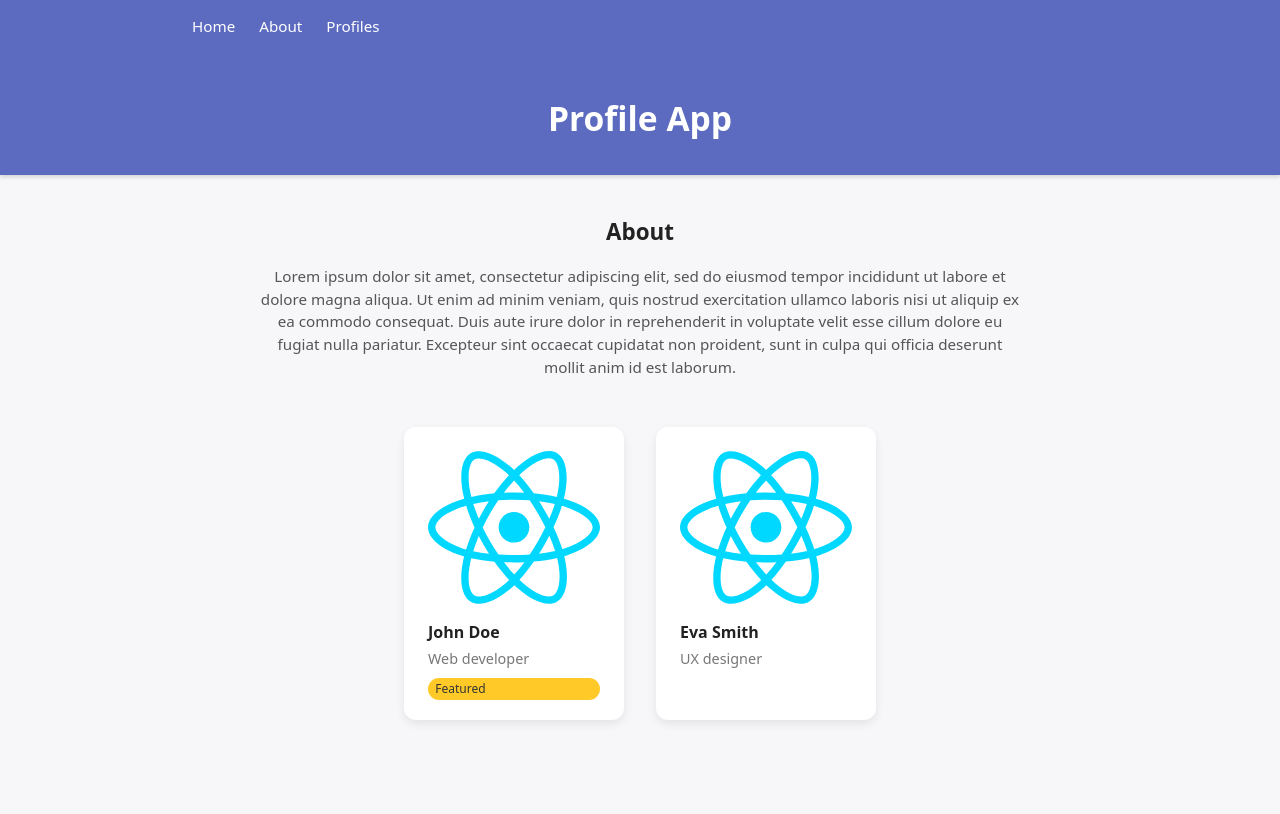
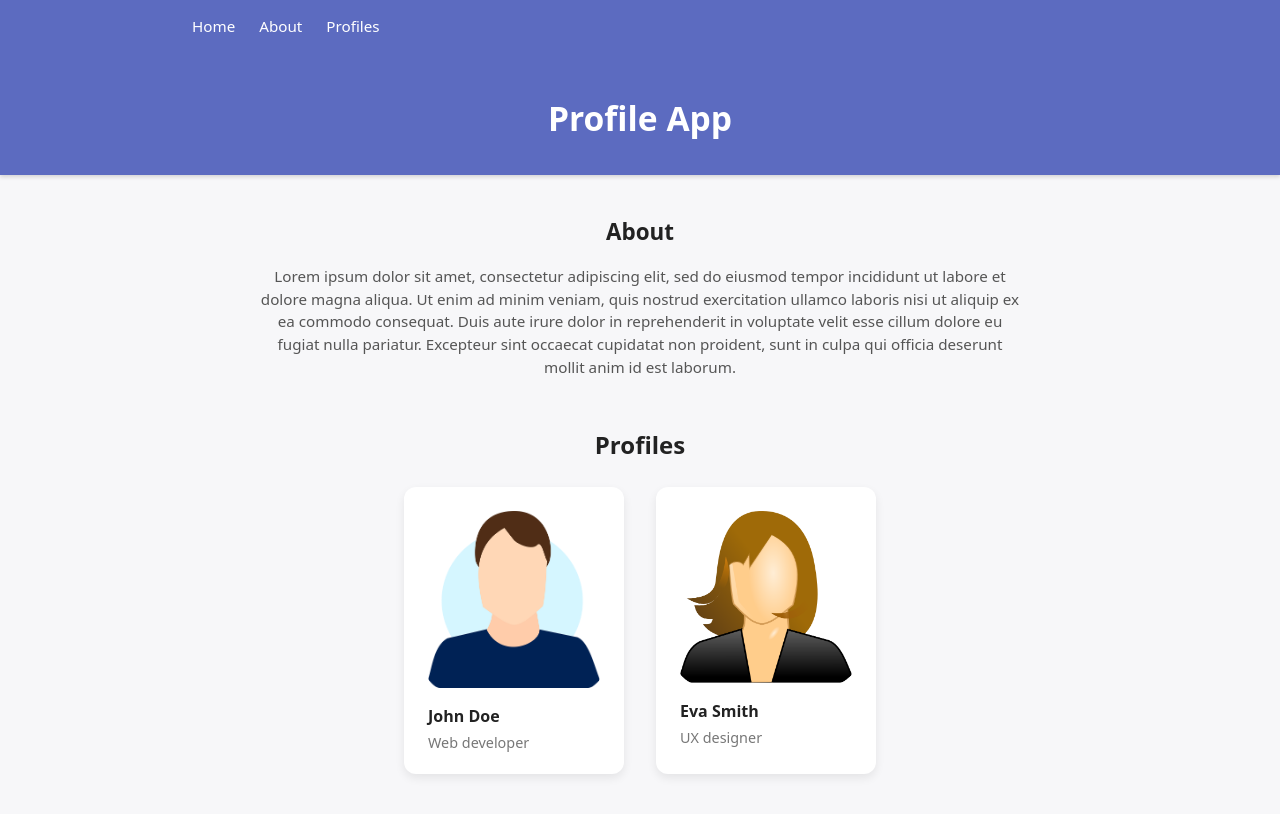
Before and after one commit to Caedes7/profile-app-cgt390, a React (Vite) app: page / in a window 1280 px wide. Shown: the top 814 px of the page. Built offline with nearby package versions, Linux system fonts and the light colour scheme.

Commit message:
lab 4 updates

```diff
--- a/src/App.css
+++ b/src/App.css
@@ -72,6 +72,15 @@
 
 /* PROFILE CARDS */
 
+.cards-section {
+  margin-top: 2rem;
+}
+
+.cards-title {
+  text-align: center;
+  margin-bottom: 1.5rem;
+}
+
 .cards {
   display: flex;
   flex-wrap: wrap;
--- a/src/App.jsx
+++ b/src/App.jsx
@@ -1,9 +1,12 @@
 import './App.css';
 
-import Header from './Header.jsx';
+import Header from './header.jsx';
 import Introduction from './Introduction.jsx';
 import ProfileCard from './ProfileCard.jsx';
+import CardWrapper from './CardWrapper.jsx';
 import reactLogo from './assets/react.svg';
+import man from './assets/man-art.png';
+import woman from './assets/woman-art.png';
 
 export default function App() {
   const navLinks = ['Home', 'About', 'Profiles'];
@@ -15,36 +18,32 @@ export default function App() {
     {
       name: 'John Doe',
       role: 'Web developer',
-      imgSrc: reactLogo,
-      featured: true,
+      imgSrc: man,
     },
     {
       name: 'Eva Smith',
       role: 'UX designer',
-      imgSrc: reactLogo,
-      featured: false,
+      imgSrc: woman,
     },
   ];
 
-  const appClass = 'app';
   return (
-    <div className={appClass}>
+    <div className="app">
       <Header title="Profile App" links={navLinks} />
 
       <main className="main">
         <Introduction title="About" summary={aboutText} />
 
-        <section className="cards">
+        <CardWrapper title="Profiles">
           {profiles.map((p) => (
             <ProfileCard
               key={p.name}
               name={p.name}
               role={p.role}
               imgSrc={p.imgSrc}
-              featured={p.featured}
             />
           ))}
-        </section>
+        </CardWrapper>
       </main>
     </div>
   );
--- /dev/null
+++ b/src/CardWrapper.jsx
@@ -0,0 +1,10 @@
+export default function CardWrapper({ title, children }) {
+  return (
+    <section className="cards-section">
+      {title && <h2 className="cards-title">{title}</h2>}
+      <div className="cards">
+        {children}
+      </div>
+    </section>
+  );
+}
--- a/src/ProfileCard.jsx
+++ b/src/ProfileCard.jsx
@@ -1,5 +1,5 @@
-export default function ProfileCard({ name, role, imgSrc, featured = false }) {
-  const cardClass = `card ${featured ? 'card--featured' : ''}`;
+export default function ProfileCard({ name, role, imgSrc }) {
+  const cardClass = 'card';
 
   return (
     <article className={cardClass}>
@@ -12,8 +12,6 @@ export default function ProfileCard({ name, role, imgSrc, featured = false }) {
       <div className="card__body">
         <h3 className="card__title">{name}</h3>
         <p className="card__subtitle">{role}</p>
-
-        {featured && <span className="badge">Featured</span>}
       </div>
     </article>
   );
--- a/src/header.jsx
+++ b/src/header.jsx
@@ -1,10 +1,6 @@
 export default function Header({ title, links = [] }) {
-  // Conditional class based on number of links (just to show JSX logic)
-  const headerClass =
-    links.length > 0 ? 'site-header site-header--nav' : 'site-header';
-
   return (
-    <header className={headerClass}>
+    <header className="site-header">
       <nav className="nav">
         <ul className="nav__links">
           {links.map((text) => (
```
